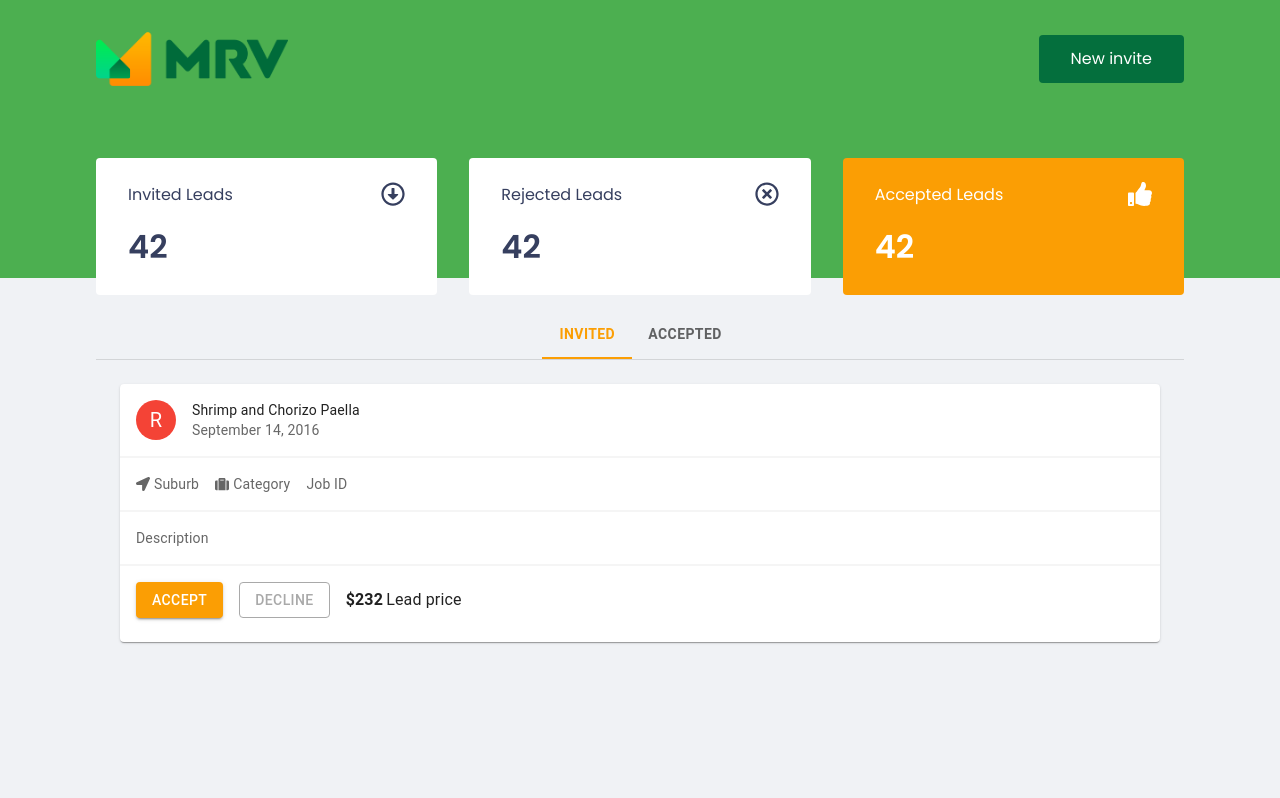
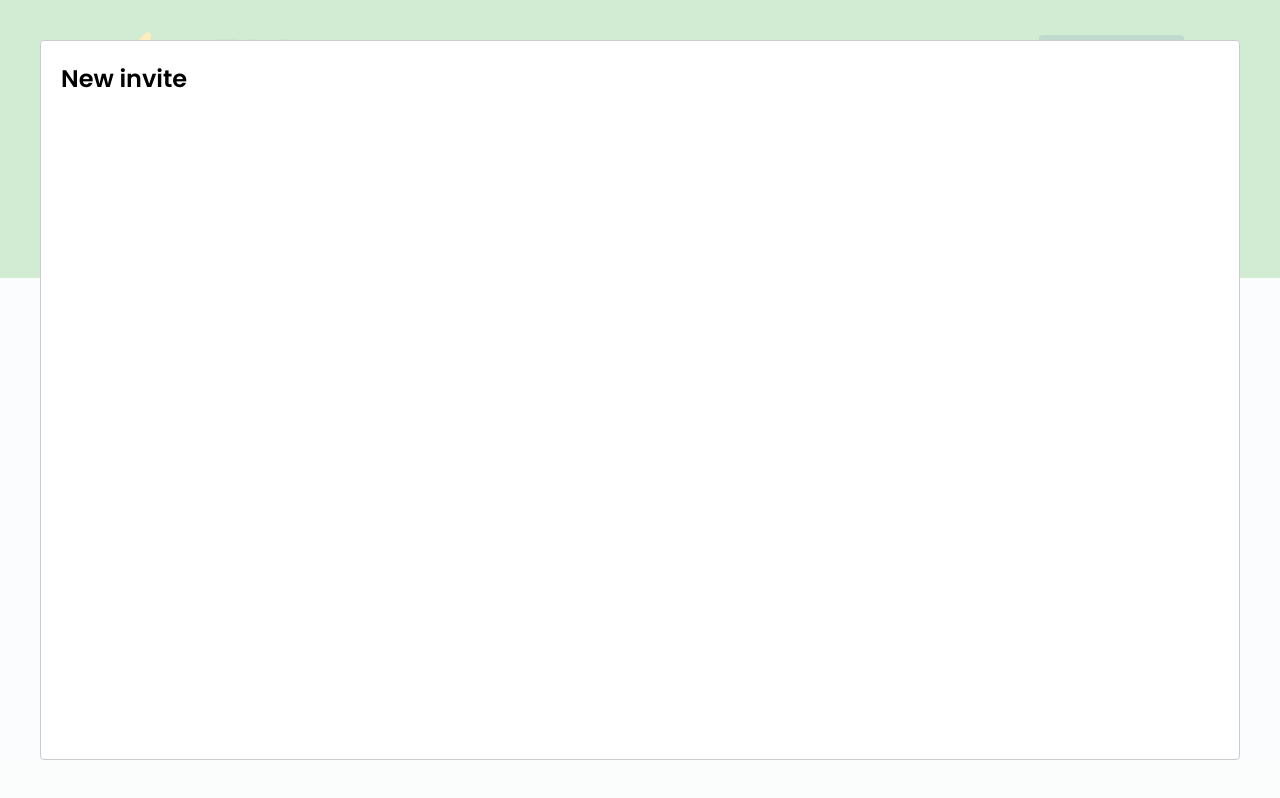
Before and after one commit to guilhermejulio/mrvleads-frontend, a React (Create React App) app: page / in a window 1280 px wide. Both pictures are taken after a click on the button "New invite". Built offline with nearby package versions, Linux system fonts and the light colour scheme; no server answers.

Commit message:
Modal init

```diff
--- a/package.json
+++ b/package.json
@@ -6,9 +6,11 @@
     "@emotion/react": "^11.9.3",
     "@emotion/styled": "^11.9.3",
     "@mui/material": "^5.8.5",
+    "axios": "^0.27.2",
     "react": "^18.2.0",
     "react-dom": "^18.2.0",
     "react-icons": "^4.4.0",
+    "react-modal": "^3.15.1",
     "react-scripts": "5.0.1",
     "styled-components": "^5.3.5",
     "web-vitals": "^2.1.0"
@@ -21,6 +23,7 @@
     "@types/node": "^16.7.13",
     "@types/react": "^18.0.0",
     "@types/react-dom": "^18.0.0",
+    "@types/react-modal": "^3.13.1",
     "@types/styled-components": "^5.1.25",
     "typescript": "^4.4.2"
   },
--- a/src/App.tsx
+++ b/src/App.tsx
@@ -1,13 +1,28 @@
 import { GlobalStyle } from "./styles/global";
-import React from 'react';
+import React, { useState } from 'react';
 import { Header } from "./components/Header";
 import { Dashboard } from "./components/Dashboard";
+import { NewInviteModal } from "./components/NewInviteModal";
 
 export function App() {
+  const [isNewInviteModalOpen, setIsNewInviteModalOpen] = useState(false);
+
+  function handleOpenNewInviteModal() {
+    setIsNewInviteModalOpen(true);
+  }
+
+  function handleCloseNewInviteModal() {
+    setIsNewInviteModalOpen(false);
+  }
+
   return (
     <>
-      <Header />
+      <Header onOpenNewInviteModal={handleOpenNewInviteModal} />
       <Dashboard />
+      <NewInviteModal
+        isOpen={isNewInviteModalOpen}
+        onRequestClose={handleCloseNewInviteModal}
+      />
       <GlobalStyle />
     </>
   );
--- a/src/components/Header/index.tsx
+++ b/src/components/Header/index.tsx
@@ -1,12 +1,16 @@
 import logoImg from '../../assets/logo.png';
 import { Container, Content } from './styles';
 
-export function Header() {
+interface HeaderProps {
+  onOpenNewInviteModal: () => void;
+}
+
+export function Header({ onOpenNewInviteModal }: HeaderProps) {
   return (
     <Container>
       <Content>
         <img src={logoImg} alt="MRV" />
-        <button type="button">
+        <button type="button" onClick={onOpenNewInviteModal}>
           New invite
         </button>
       </Content>
--- a/src/components/LeadsTabs/index.tsx
+++ b/src/components/LeadsTabs/index.tsx
@@ -2,9 +2,10 @@ import Tabs from "@mui/material/Tabs";
 import Tab from "@mui/material/Tab";
 import Typography from "@mui/material/Typography";
 import Box from "@mui/material/Box";
-import { useState } from "react";
+import { useEffect, useState } from "react";
 import { Container } from "./styles";
 import Lead from "../Lead";
+import { api } from "../../services/api";
 
 interface TabPanelProps {
   children?: React.ReactNode;
@@ -40,6 +41,10 @@ function a11yProps(index: number) {
 }
 
 export default function LeadsTabs() {
+  useEffect(() => {
+    api.get('/leads/listall')
+      .then(response => console.log(response.data))
+  }, []);
   const [value, setValue] = useState(0);
 
   const handleChange = (event: React.SyntheticEvent, newValue: number) => {
--- /dev/null
+++ b/src/components/NewInviteModal/index.tsx
@@ -0,0 +1,19 @@
+import Modal from 'react-modal';
+
+interface NewInviteModalProps {
+  isOpen: boolean;
+  onRequestClose: () => void;
+}
+
+Modal.setAppElement("#root");
+
+export function NewInviteModal({ isOpen, onRequestClose }: NewInviteModalProps) {
+  return (
+    <Modal
+    isOpen={isOpen}
+    onRequestClose={onRequestClose}
+    >
+      <h2>New invite</h2>
+    </Modal>
+  );
+}
--- /dev/null
+++ b/src/components/NewInviteModal/styles.ts
@@ -0,0 +1,3 @@
+import styled from "styled-components";
+
+export const Container = styled.div``;
--- /dev/null
+++ b/src/services/api.ts
@@ -0,0 +1,5 @@
+import axios from 'axios';
+
+export const api = axios.create({
+  baseURL: 'https://mrv-leads-api.azurewebsites.net/api',
+});
```
Also changed, not shown: 2 other files (tests, documents, lock files or other folders).
